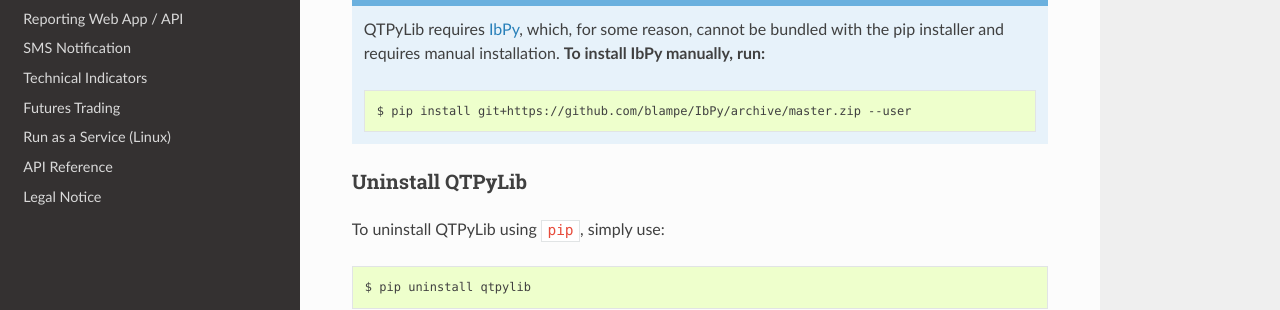
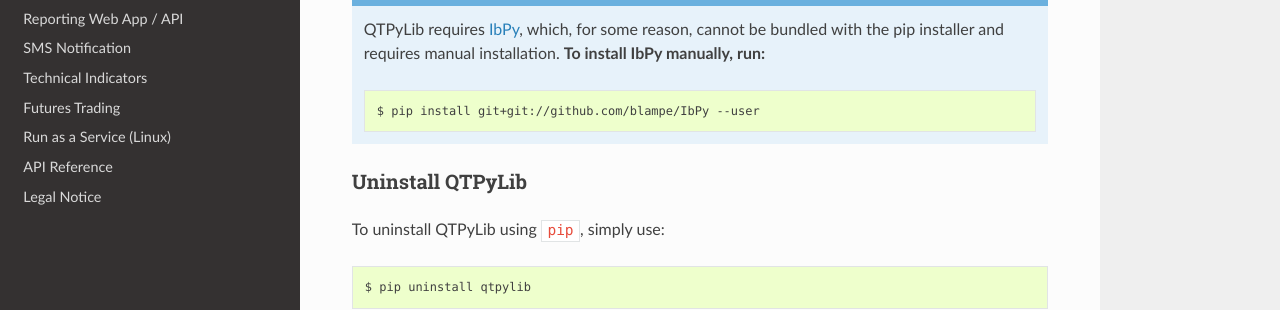
Before and after one commit to ranaroussi/qtpylib, a Sphinx documentation site: the page built from docs/source/install.rst, in a window 1280 px wide and 900 px high. Shown: the part 306-616 px from the top of the window. Built offline with Sphinx 7.4.7 and the Read the Docs theme 2.0.0, drawn with Linux system fonts in a browser that asks for light colours.

Commit message:
updated install instructions for IbPy

```diff
--- a/README.rst
+++ b/README.rst
@@ -216,7 +216,7 @@
 
 .. code:: bash
 
-    $ pip install git+https://github.com/blampe/IbPy/archive/master.zip --user
+    $ pip install git+git://github.com/blampe/IbPy --user
 
 Then, install QTPyLib using ``pip``:
 
--- a/docs/source/install.rst
+++ b/docs/source/install.rst
@@ -16,7 +16,7 @@
 
     .. code:: bash
 
-        $ pip install git+https://github.com/blampe/IbPy/archive/master.zip --user
+        $ pip install git+git://github.com/blampe/IbPy --user
 
 Uninstall QTPyLib
 ~~~~~~~~~~~~~~~~~~
```
